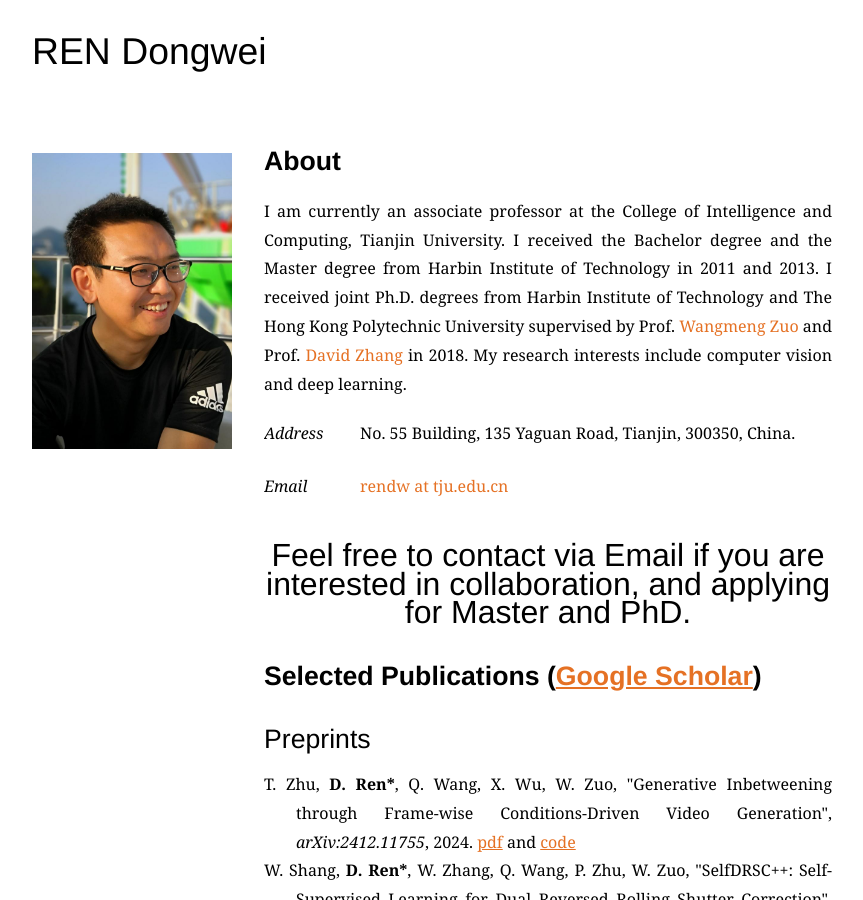
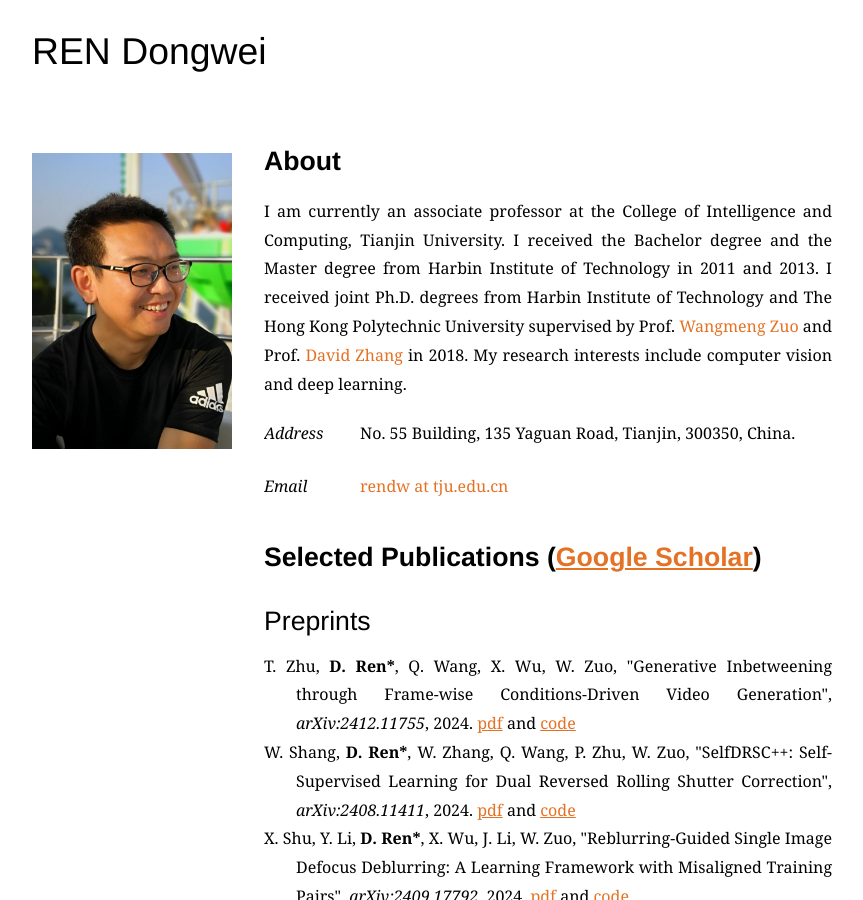
Before and after one commit to csdwren/csdwren.github.io, a Jekyll site: the page built from index.html, in a window 1280 px wide and 900 px high. Shown: the whole window, without its empty margins (208-1071 px from the left). Built offline with Jekyll 4.4.1, drawn with Linux system fonts in a browser that asks for light colours; some web fonts are replaced.

Commit message:
Update index.html

```diff
--- a/index.html
+++ b/index.html
@@ -21,8 +21,6 @@
                 <div align="justify"> <a href="mailto:rendw@tju.edu.cn">rendw at tju.edu.cn</a> </div>
               </dd>
       </dl>
-
-<h3 align="center"> Feel free to contact via Email if you are interested in collaboration, and applying for Master and PhD. </h3>
 
 
 <h4><strong>Selected Publications (<a href="https://scholar.google.com/citations?user=pKmdGZgAAAAJ&hl=en&oi=ao"><u>Google Scholar</u></a>)</strong></h4>
```
